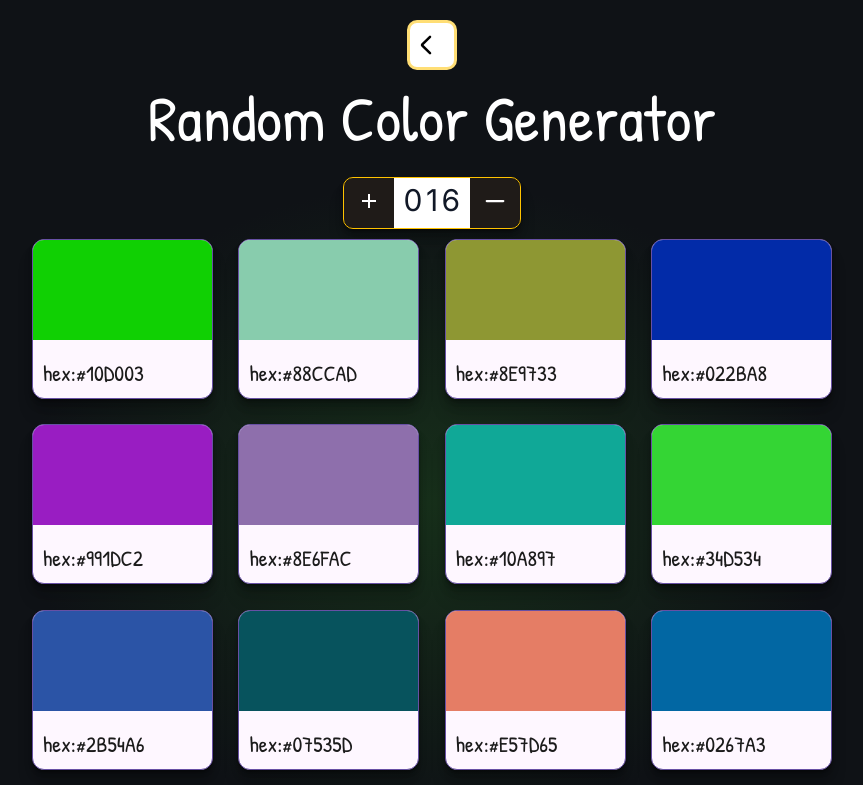
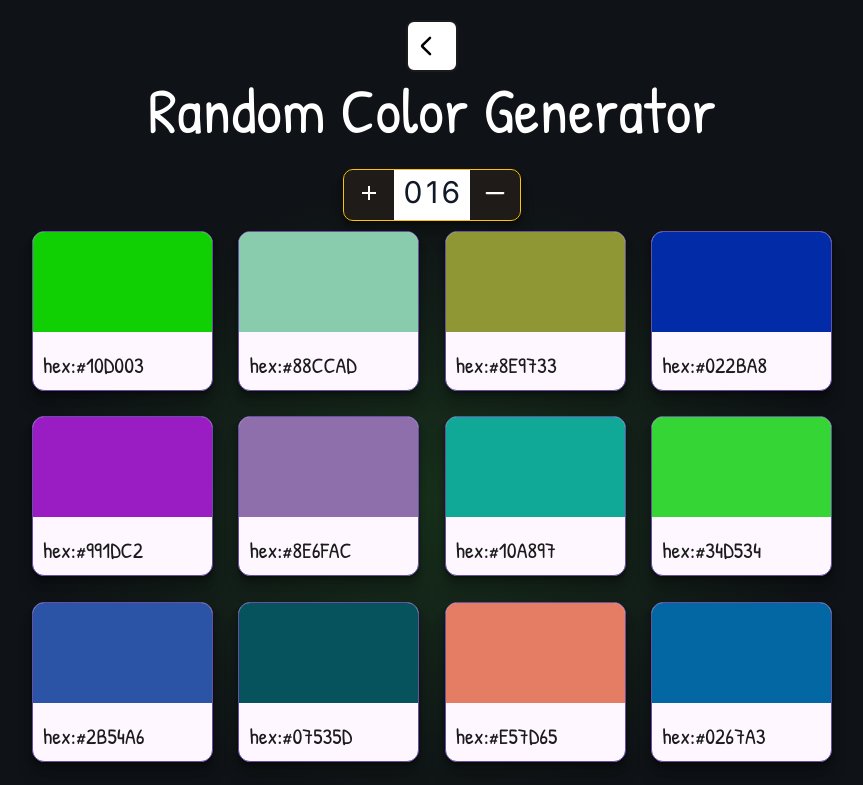
Before and after one commit to Andriikryl/color-mastery, a Next.js app: page /random in a window 1280 px wide. Shown: the top 785 px of the page, without its empty margins (208-1071 px from the left). Built offline with nearby package versions, Linux system fonts and the light colour scheme.

Commit message:
add styles

```diff
--- /dev/null
+++ b/src/app/palettes/style.module.css
@@ -0,0 +1,73 @@
+.flex__group{
+    height: 100dvh;
+    display: flex;
+}
+.box{
+    flex-grow: 1;
+    height: 100%;
+    display: grid;
+    place-items: center;
+    transition: all 500ms ease-in-out;
+}
+
+.box:hover{
+    flex-grow: 2;
+}
+
+/* .box:hover .values__box{
+    opacity: 1;
+} */
+
+.controls__group{
+    padding-block: 20px;
+    display: flex;
+    gap: 10px;
+}
+
+.palettes_box{
+    flex-grow: 1;
+}
+
+.list{
+    display: flex;
+    padding-block: 10px;
+    gap: 10px;
+    max-width: 350px;
+    overflow-x: auto;
+}
+
+.list__item{
+    flex-grow: 1;
+    flex-shrink: 0;
+    width: 250px;
+    display: flex;
+    border-radius: 5px;
+    overflow: hidden;
+}
+
+.item{
+    flex-grow: 1;
+    height: 20px;;
+}
+
+.button{
+    display: grid;
+    place-items: center;
+    border: 2px solid var(--black);
+    border-radius: 8px;
+    width: 52px;
+    height: 52px;
+    cursor: pointer;
+    background-color: transparent;
+}
+
+
+.values__box{
+    display: flex;
+    flex-direction: column;
+    gap: 10px;
+    background-color: var(--white);
+    padding: 10px;
+    border-radius: 5px;
+    transition: all 500ms ease-in-out;
+}
--- a/src/components/linkBack/style.module.css
+++ b/src/components/linkBack/style.module.css
@@ -1,14 +1,12 @@
 .link{
     margin-inline: auto;
-    --size: 50px;
     display: grid;
     place-items: center;
-    width: var(--size);
-    height: var(--size);
-    aspect-ratio: 1/1;
-    border: 3px solid var(--accent-dandelion);
-    color: black;
-    border-radius: 10px;
-    margin-block-end: 10px;
+    border: 2px solid var(--black);
+    border-radius: 8px;
+    width: 52px;
+    height: 52px;
+    cursor: pointer;
+    color: inherit;
     background-color: var(--white);
 }
```
Also changed, not shown: src/components/copyToclipboardBtn/style.module.css (added, +19 -0 lines).
